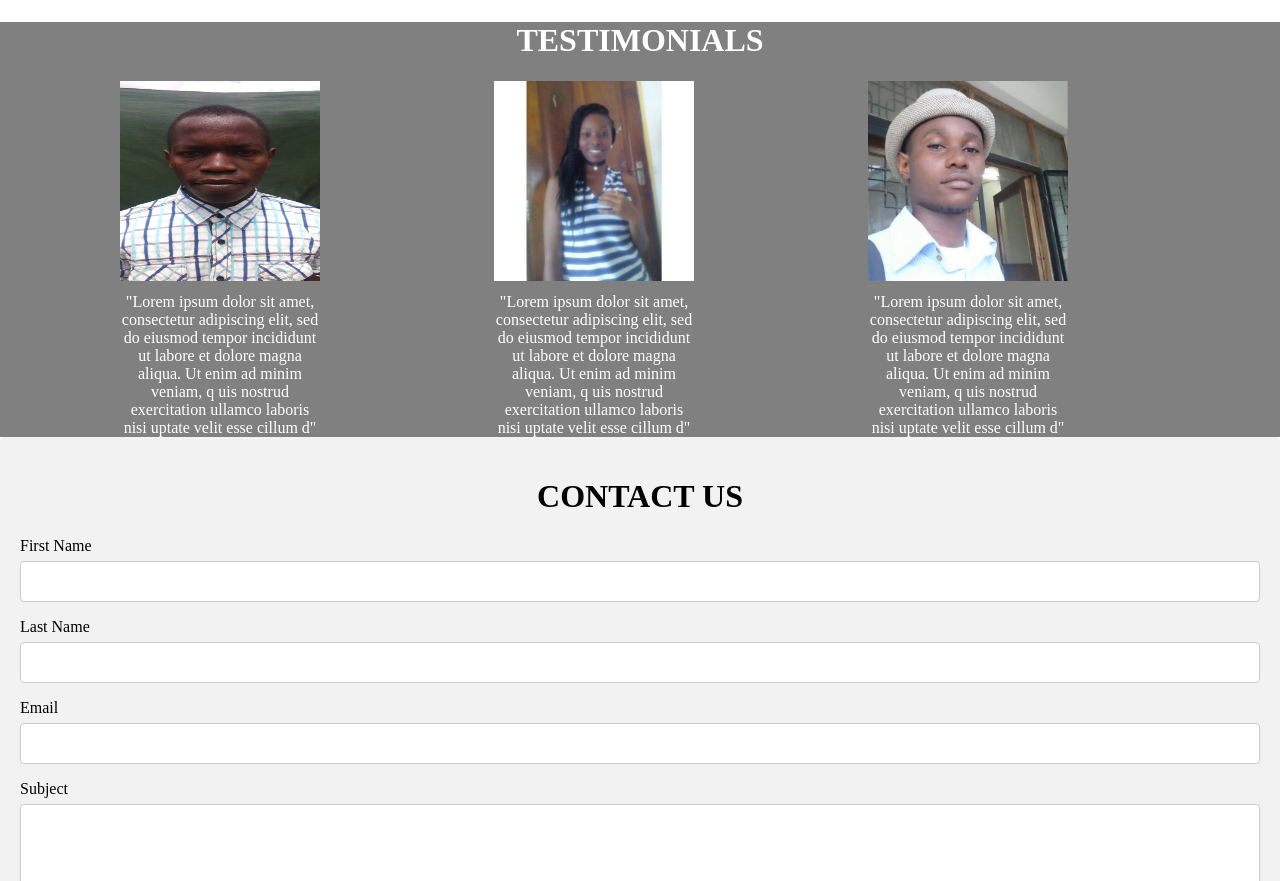
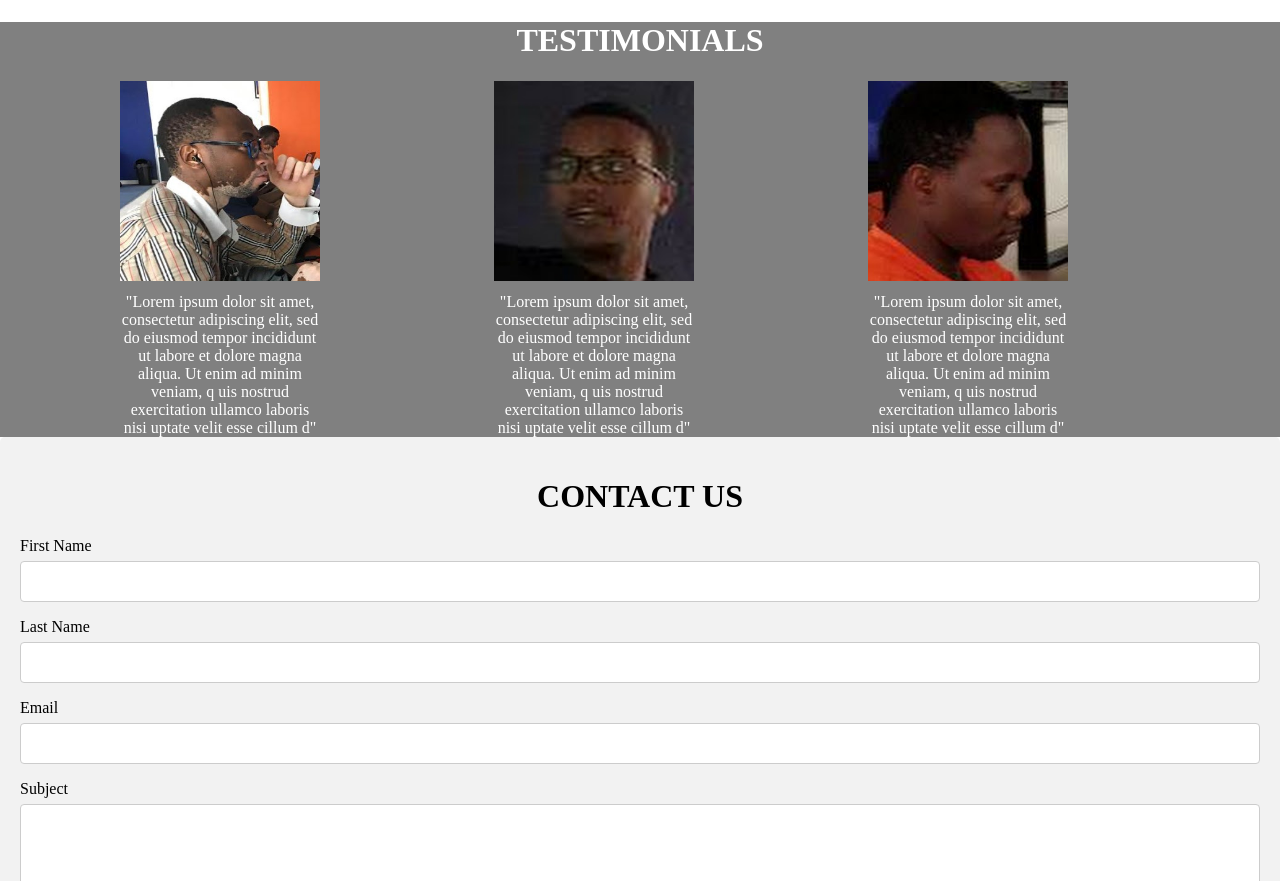
Before and after one commit to KisingiMichael/ALCWithForLoop, a plain HTML site: page index.html in a window 1280 px wide. Shown: the part 1087-1968 px from the top of the page. Drawn offline with Linux system fonts and the light colour scheme.

Commit message:
adding modifications

```diff
--- a/index.html
+++ b/index.html
@@ -44,17 +44,17 @@
         <h1><a name="testimonials">TESTIMONIALS</a></h1>
 
         <div class="test1" style="width: 200px; font-size:100%; text-align:center;">
-            <img src="./assets/test1 (1).jpeg" width="200" height="200" style="padding-bottom:0.5em;" />
+            <img src="./assets/test1.png" width="200" height="200" style="padding-bottom:0.5em;" />
             "Lorem ipsum dolor sit amet, consectetur adipiscing elit, sed do eiusmod tempor incididunt ut labore et dolore magna aliqua. Ut enim
              ad minim veniam, q uis nostrud exercitation ullamco laboris nisi uptate velit esse cillum d"
         </div>
         <div class="test1" style="width: 200px; font-size:100%; text-align:center;">
-            <img src="./assets/test2.jpg" width="200" height="200" style="padding-bottom:0.5em;" />
+            <img src="./assets/test2.png" width="200" height="200" style="padding-bottom:0.5em;" />
             "Lorem ipsum dolor sit amet, consectetur adipiscing elit, sed do eiusmod tempor incididunt ut labore et dolore magna aliqua. Ut enim
              ad minim veniam, q uis nostrud exercitation ullamco laboris nisi uptate velit esse cillum d"
         </div>
         <div class="test1" style="width: 200px; font-size:100%; text-align:center;">
-            <img src="./assets/test3.jpg" width="200" height="200" style="padding-bottom:0.5em;" />
+            <img src="./assets/test3.png" width="200" height="200" style="padding-bottom:0.5em;" />
             "Lorem ipsum dolor sit amet, consectetur adipiscing elit, sed do eiusmod tempor incididunt ut labore et dolore magna aliqua. Ut enim
              ad minim veniam, q uis nostrud exercitation ullamco laboris nisi uptate velit esse cillum d"
         </div>
```
Also changed, not shown: assets/test1 (1).jpeg (deleted), assets/test1.png (added), assets/test2.jpg (deleted), assets/test2.png (added), assets/test3.jpg (deleted), assets/test3.png (added).
